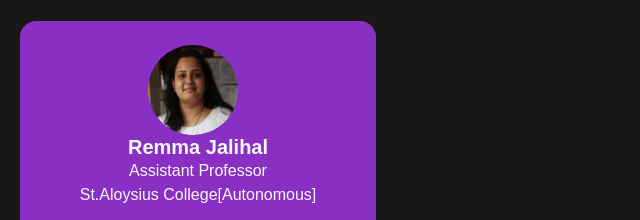
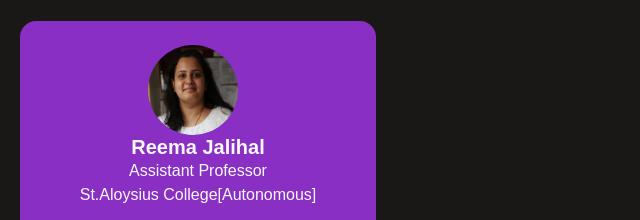
Before and after one commit to Nathan-sudo-pycharm/NathanSequeiaResume, a plain HTML site: page index.html in a window 1280 px wide. Shown: the part 5609-5829 px from the top of the page, 442-1082 px from the left. Drawn offline with Linux system fonts and the light colour scheme; a web font is replaced by a local one.

Commit message:
Updated index.html

```diff
--- a/index.html
+++ b/index.html
@@ -380,7 +380,7 @@
                             <div class="person">
                                 <center>
                                     <img src="./assets/images/reema.jpg" alt="Abhiram" class="rounded-circle mr-2">
-                                <h5 class="mb-0">Remma Jalihal</h5>
+                                <h5 class="mb-0">Reema Jalihal</h5>
                                 <p class="mb-0">Assistant Professor</p>
                                 <p class="mb-0">St.Aloysius College[Autonomous]</p>
                                 </center>
```
